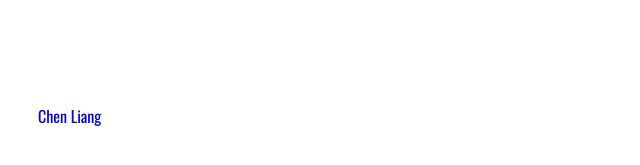
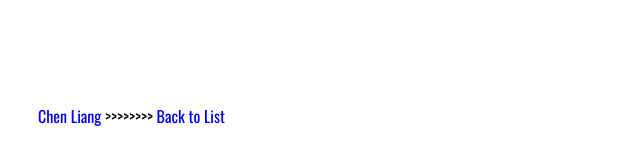
Before and after one commit to liangchen1ce/liangchen1ce.github.io, a Jekyll site: the page websitesPerDay/1website1day.html, which Jekyll copies as it is, in a window 1280 px wide. Shown: the part 696-861 px from the top of the page, without its empty margins (0-640 px from the left). Built offline with Jekyll 4.4.1, drawn with Linux system fonts in a browser that asks for light colours; Markdown is read by kramdown in place of the engine named in the settings.

Commit message:
add link to list

```diff
--- a/websitesPerDay/1website1day.html
+++ b/websitesPerDay/1website1day.html
@@ -85,4 +85,6 @@ svg.selectAll('text.myTexts')
 
 <footer>
   <a href="http://liangchen1ce.github.io" rel="author">Chen Liang</a>
+        &#62;&#62;&#62;&#62;&#62;&#62;&#62;&#62;
+  <a href="http://liangchen1ce.github.io/eng">Back to List</a>
 </footer>
```
